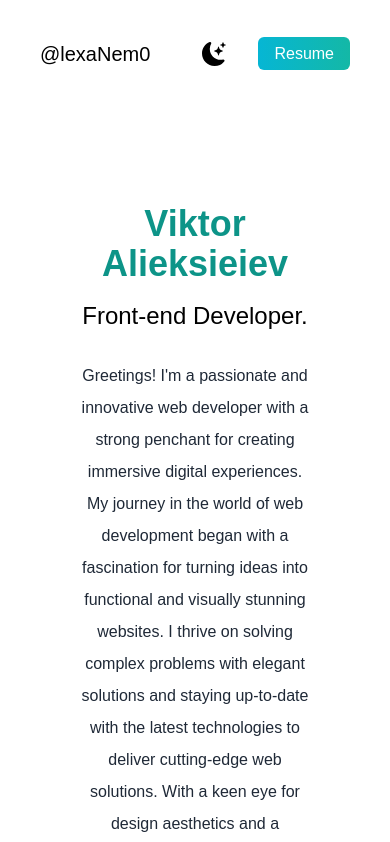
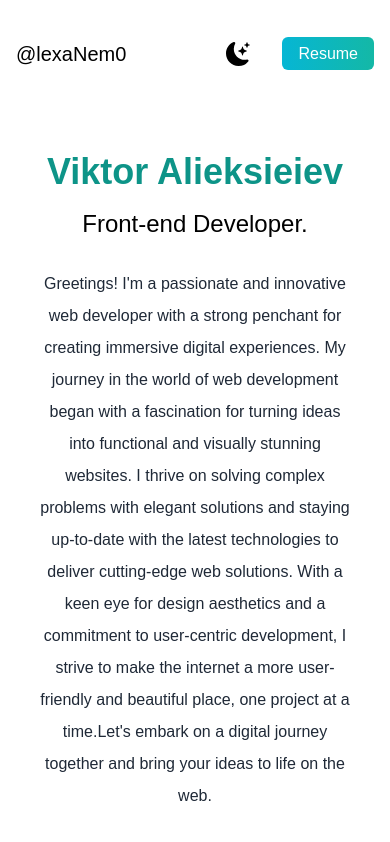
Before and after one commit to AlexaNem0/react-portofolio-with-tailwind-main, a Next.js app: page / in a window 390 px wide. Shown: the top 842 px of the page. Built offline with nearby package versions, Linux system fonts and the light colour scheme.

Commit message:
fix: padding fixed

```diff
--- a/pages/index.js
+++ b/pages/index.js
@@ -237,9 +237,9 @@ export default function Home() {
         <meta name="description" content="Generated by create next app" />
         <link rel="icon" href="/favicon.ico" />
       </Head>
-      <main className="px-10 bg-white dark:bg-gray-900 md:px-20 lg:px-40">
+      <main className="px-4 bg-white dark:bg-gray-900 md:px-20 lg:px-40">
         {/* Navigation */}
-        <nav className="flex justify-between py-10 mb-12 dark:text-white">
+        <nav className="flex justify-between py-10 mb-4 md:mb-12 dark:text-white">
           <h1 className="text-xl lg:text-3xl md:text-2xl lg:font-burtons hover:scale-105">
             @lexaNem0
           </h1>
@@ -264,7 +264,7 @@ export default function Home() {
 
         {/* About Section */}
         <section className="min-h-screen">
-          <div className="p-10 py-10 text-center">
+          <div className="p-5 text-center">
             <h2 className="py-2 text-4xl font-bold text-teal-600 sm:text-5xl dark:text-teal-400 md:text-7xl">
               Viktor Alieksieiev
             </h2>
```
